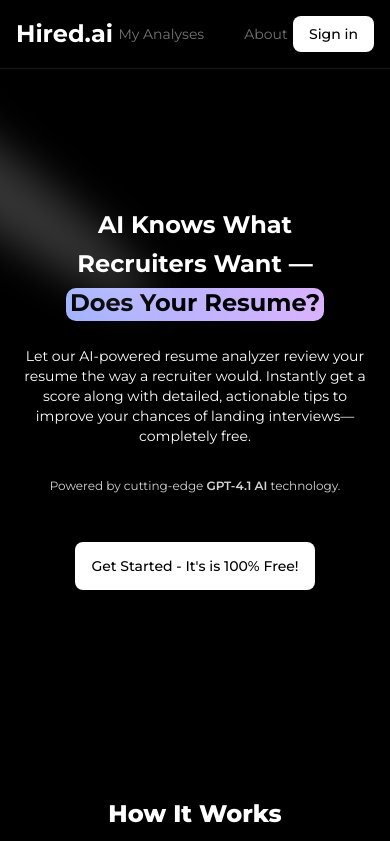
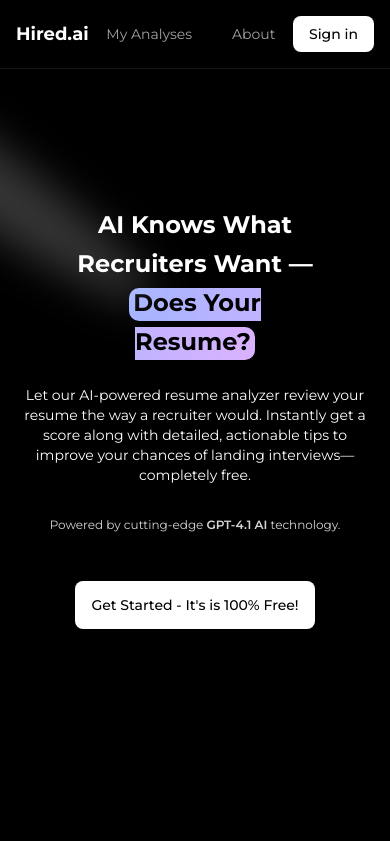
Before and after one commit to Ketoransile/ResumeAnalyzerFrontend, a Next.js app: page / in a window 390 px wide. Shown: the top 841 px of the page. Built offline with nearby package versions, Linux system fonts and the light colour scheme; no server answers.

Commit message:
feat: Improve layout and styling for better responsiveness and user experience across multiple components

```diff
--- a/app/layout.tsx
+++ b/app/layout.tsx
@@ -26,8 +26,8 @@ export default function RootLayout({
           className={`${montserrat.className} antialiased  bg-black text-white`}
         >
           <Header />
-          {/* <main className="max-sm:px-2 sm:px-6 md:px-10  lg:px-20 "> */}
-          <main className="">
+          <main className="max-sm:px-2 sm:px-6 md:px-10  lg:px-20 ">
+            {/* <main className=""> */}
             {children}
             <Toaster />
           </main>
--- a/app/result/[id]/layout.tsx
+++ b/app/result/[id]/layout.tsx
@@ -9,9 +9,9 @@ export default function DashboardLayout({
 }) {
   return (
     <div
-      className={`w-full flex flex-col xl:grid grid-cols-6 pt-10 gap-4 px-4 lg:px-10 xl:px-20 min-h-screen`}
+      className={`w-full flex flex-col xl:grid grid-cols-6 pt-10 gap-4 xl:gap-20  min-h-screen`}
     >
-      <div className="col-span-2 xl:h-[calc(100vh-5rem)] sticky top-20 ">
+      <div className="col-span-2 xl:h-[calc(100vh-5rem)] sticky  top-20 ">
         {leftSidebar}
       </div>
       <div className="w-full col-span-4">{children}</div>
--- a/app/result/[id]/page.tsx
+++ b/app/result/[id]/page.tsx
@@ -272,7 +272,7 @@ export default function ResumeAnalysisPage({
       ) : (
         <Accordion
           type="multiple"
-          className="w-full flex flex-col gap-4"
+          className="w-full flex flex-col gap-4 "
           defaultValue={[
             "item-1",
             "item-2",
@@ -467,18 +467,17 @@ export default function ResumeAnalysisPage({
         flex flex-col items-center justify-center gap-4
       "
               >
-                <div className="relative w-32 h-32 flex items-center justify-center">
+                {/* <div className="relative w-32 h-32 flex items-center justify-center">
                   <div className="absolute inset-0 rounded-full border-8 border-neutral-700"></div>
                   <div
                     className="absolute inset-0 rounded-full border-8 border-transparent"
                     style={{
-                      // Dynamic color based on score:
                       borderColor:
                         analysisData.keyword_match_score >= 80
-                          ? "rgb(163 230 53 / var(--tw-border-opacity))" /* lime-400 */
+                          ? "rgb(163 230 53 / var(--tw-border-opacity))"
                           : analysisData.keyword_match_score >= 50
-                          ? "rgb(251 191 36 / var(--tw-border-opacity))" /* amber-400 */
-                          : "rgb(252 165 165 / var(--tw-border-opacity))" /* red-300 */,
+                          ? "rgb(251 191 36 / var(--tw-border-opacity))"
+                          : "rgb(252 165 165 / var(--tw-border-opacity))",
                       borderLeftColor: "transparent",
                       borderTopColor: "transparent",
                       transform: `rotate(${
@@ -491,7 +490,12 @@ export default function ResumeAnalysisPage({
                   <p className="text-5xl font-extrabold text-lime-400 drop-shadow-lg">
                     {analysisData.keyword_match_score}%
                   </p>
-                </div>
+                </div> */}
+                <ScoreItem
+                  title="keyword Match Score"
+                  value={analysisData.keyword_match_score.toString()}
+                  isLarge={true}
+                />
 
                 <p className="text-center text-neutral-300 text-lg max-w-md">
                   This score reflects the percentage of key terms and skills
@@ -596,33 +600,37 @@ export default function ResumeAnalysisPage({
         flex flex-col items-center justify-center gap-4
       "
               >
-                <div className="relative w-32 h-32 flex items-center justify-center z-10">
+                {/* <div className="relative w-32 h-32 flex items-center justify-center z-10">
                   <div className="absolute inset-0 rounded-full border-8 border-neutral-700"></div>
                   <div
                     className="absolute inset-0 rounded-full border-8 border-transparent"
                     style={{
-                      // Dynamic color based on score:
+
                       borderColor:
                         analysisData.experience_relevance_score >= 80
-                          ? "rgb(52 211 153 / var(--tw-border-opacity))" /* teal-400 */
+                          ? "rgb(52 211 153 / var(--tw-border-opacity))"
                           : analysisData.experience_relevance_score >= 50
-                          ? "rgb(251 191 36 / var(--tw-border-opacity))" /* amber-400 */
-                          : "rgb(252 165 165 / var(--tw-border-opacity))" /* red-300 */,
+                          ? "rgb(251 191 36 / var(--tw-border-opacity))"
+                          : "rgb(252 165 165 / var(--tw-border-opacity))" ,
                       borderLeftColor: "transparent",
                       borderTopColor: "transparent",
                       transform: `rotate(${
                         (analysisData.experience_relevance_score / 100) * 360 +
                         90
-                      }deg)`, // Rotate to fill based on percentage
+                      }deg)`,
                       transformOrigin: "center",
-                      transition: "transform 1s ease-out", // Smooth animation
+                      transition: "transform 1s ease-out",
                     }}
                   ></div>
                   <p className="text-5xl font-extrabold text-teal-400 drop-shadow-lg">
                     {analysisData.experience_relevance_score}%
                   </p>
-                </div>
-
+                </div> */}
+                <ScoreItem
+                  title="Experience Relevance Score"
+                  value={analysisData.experience_relevance_score.toString()}
+                  isLarge={true}
+                />
                 <p className="text-center text-neutral-300 text-lg max-w-md">
                   This score assesses how well your past work history aligns
                   with the required experience in the job description.
--- a/components/DragAndDropUpload.tsx
+++ b/components/DragAndDropUpload.tsx
@@ -68,7 +68,7 @@ const DragAndDropUpload: React.FC<UploadProps> = ({
             : "border-neutral-500 bg-black hover:bg-black-100"
         }`}
       >
-        <input {...getInputProps()} />
+        <input {...getInputProps()} className="w-full" />
         <UploadCloud className="w-10 h-10 text-white mb-3" />
         <p className="text-neutral-400 pb-4">
           {isDragActive
--- a/components/Header.tsx
+++ b/components/Header.tsx
@@ -168,8 +168,11 @@ export const Header = () => {
   };
 
   return (
-    <div className="flex sticky border-b border-neutral-900 backdrop-blur-lg top-0 items-center justify-between py-4  px-4 sm:px-6 md:px-10  lg:px-20 z-100">
-      <Link href="/" className="text-2xl font-bold hover:scale-105">
+    <div className="flex sticky border-b border-neutral-900 backdrop-blur-2xl top-0 items-center justify-between py-4  px-4 sm:px-6 md:px-10  lg:px-20 z-100">
+      <Link
+        href="/"
+        className="text-lg md:text-xl lg:text-2xl font-bold hover:scale-105"
+      >
         Hired.ai
       </Link>
       <div className="flex items-center justify-center gap-10 text-sm text-neutral-400">
@@ -189,8 +192,8 @@ export const Header = () => {
           href="/result"
           className={`cursor-pointer transition-colors duration-200 ${
             pathname === "/result"
-              ? "text-neutral-300 font-bold" // Active color
-              : "text-neutral-500 hover:text-white" // Non-active color
+              ? "text-white font-bold" // Active color
+              : "text-neutral-400 hover:text-white" // Non-active color
           }`}
         >
           My Analyses
@@ -200,8 +203,8 @@ export const Header = () => {
           onClick={(e) => handleHeaderLinkClick(e, "footer-section")}
           className={`cursor-pointer transition-colors duration-200 ${
             pathname === homePagePath && activeSectionId === "footer-section"
-              ? "text-neutral-300 font-bold" // Active color
-              : "text-neutral-500 hover:text-white" // Non-active color
+              ? "text-white font-bold" // Active color
+              : "text-neutral-400 hover:text-white" // Non-active color
           }`}
         >
           About
--- a/components/LeftSidebar.tsx
+++ b/components/LeftSidebar.tsx
@@ -25,8 +25,8 @@ const LeftSidebar = ({
       defaultValue={"item-1"}
       collapsible
       className={`${
-        isResultPage ? "w-full  flex md:px-10 lg:px-20" : "xl:w-80"
-      } z-30 max-h-full backdrop-blur-sm bg-neutral-900/50 border border-neutral-700 rounded-2xl shadow-xl shadow-neutral-950/50`}
+        isResultPage ? "w-full  flex md:px-10 lg:px-20" : "xl:w-full"
+      } z-30 max-h-full `}
     >
       {/* <Accordion
       type="single"
--- a/components/UploadResume.tsx
+++ b/components/UploadResume.tsx
@@ -118,7 +118,7 @@ export default function UploadResume() {
           <h2 className="text-md text-center ">
             We will check your resume score based on the job description
           </h2>
-          <div className=" h-auto w-2/3 flex flex-col items-center justify-center gap-10">
+          <div className=" h-auto md:w-2/3 flex flex-col items-center justify-center gap-10">
             <div className="w-full flex flex-col p-6 border border-neutral-600 rounded-xl">
               <div className="flex items-center gap-2">
                 <span className="bg-white rounded-full text-black w-6 h-6 flex items-center justify-center text-sm font-bold">
```
